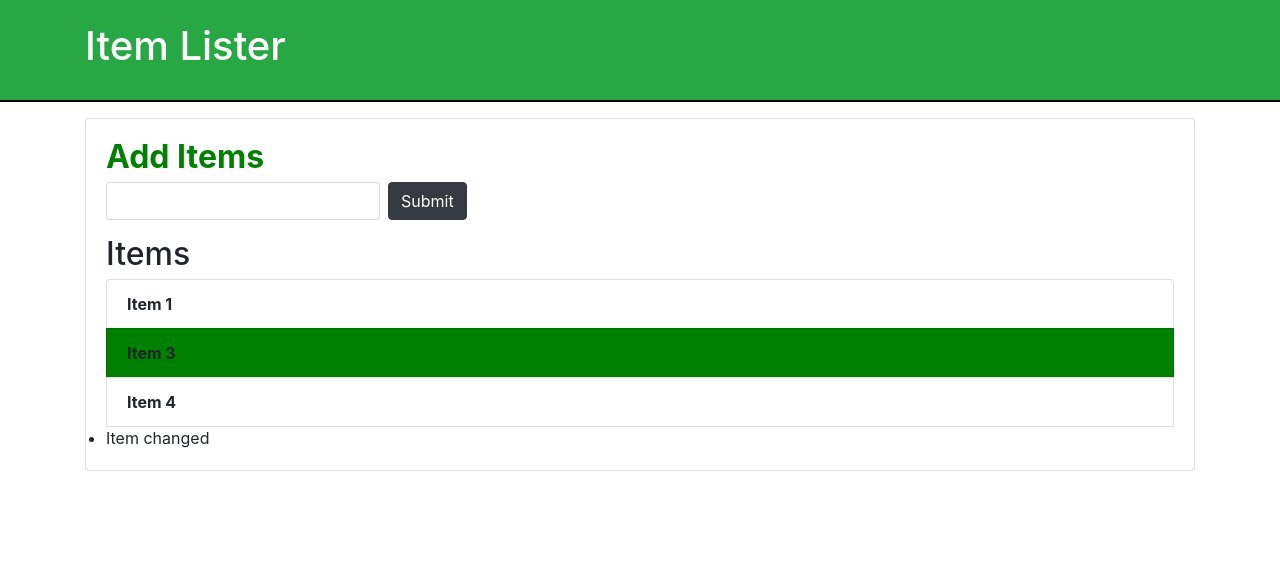
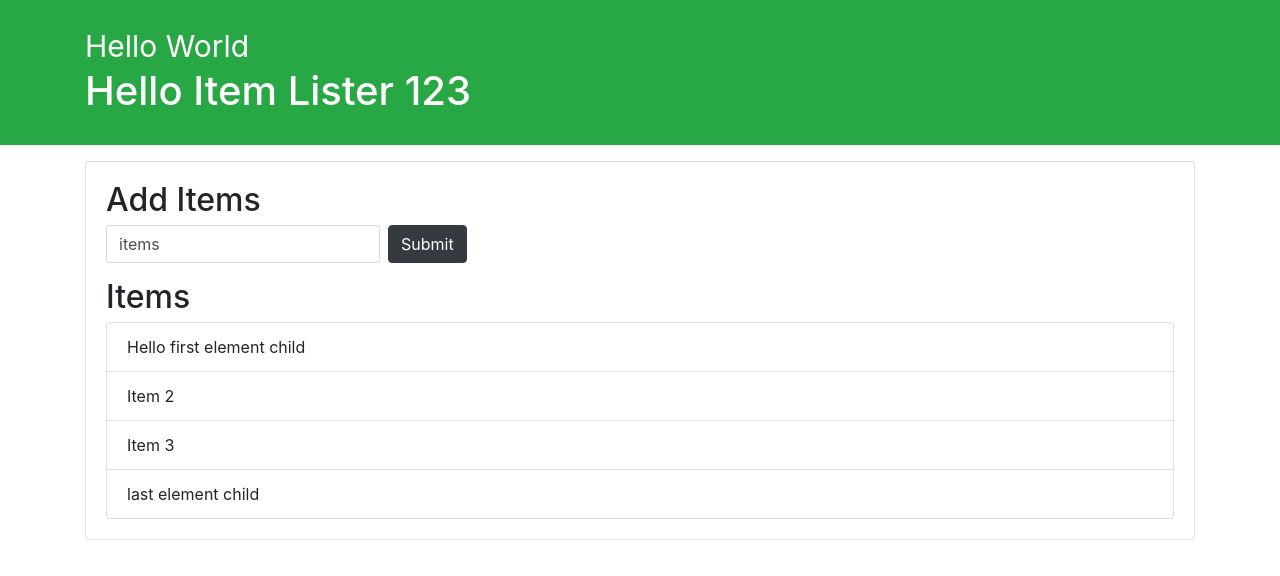
Before and after one commit to Sayon2000/DomManipulation, a plain HTML site: page index.html in a window 1280 px wide. Drawn offline with nearby package versions, Linux system fonts and the light colour scheme.

Commit message:
dom traversal

```diff
--- a/index.html
+++ b/index.html
@@ -26,7 +26,6 @@
       <li class="list-group-item">Item 2</li>
       <li class="list-group-item">Item 3</li>
       <li class="list-group-item">Item 4</li>
-      <li>Item 5</li>
     </ul>
    </div>
   </div>
--- a/script.js
+++ b/script.js
@@ -1,19 +1,48 @@
-document.title = "New title"
-document.getElementById("main-header").style.borderBottom = "2px solid black";
-let title = document.querySelector("#main .title")
-title.style.fontWeight = "bold"
-title.style.color ="green"
+// document.title = "New title"
+// document.getElementById("main-header").style.borderBottom = "2px solid black";
+// let title = document.querySelector("#main .title")
+// title.style.fontWeight = "bold"
+// title.style.color ="green"
 
 
-let li = document.getElementsByClassName("list-group-item");
-li[2].style.backgroundColor ="green"
+// let li = document.getElementsByClassName("list-group-item");
+// li[2].style.backgroundColor ="green"
 
-for(let i=0;i<li.length;i++){
-    li[i].style.fontWeight ="bold"
-}
+// for(let i=0;i<li.length;i++){
+//     li[i].style.fontWeight ="bold"
+// }
 
-document.getElementsByTagName('li')[4].innerText = "Item changed"
-// document.getElementsByClassName('list-group-item')[4]
-let ql = document.querySelectorAll('.list-group-item')
-ql[1].style.background = "green"
-ql[1].style.display ="none"
+// document.getElementsByTagName('li')[4].innerText = "Item changed"
+// // document.getElementsByClassName('list-group-item')[4]
+// let ql = document.querySelectorAll('.list-group-item')
+// ql[1].style.background = "green"
+// ql[1].style.display ="none"
+
+
+let lists = document.querySelector("#items")
+console.log(lists.parentElement)
+console.log(lists.firstChild)
+console.log(lists.lastChild)
+lists.lastElementChild.textContent = 'last element child'
+lists.firstElementChild.textContent = 'first element child'
+document.querySelector('form input').setAttribute("value" , "items")
+console.log(lists.previousElementSibling)
+
+let newDiv = document.createElement('div')
+newDiv.className = 'hello'
+newDiv.id = 'hello1'
+
+let textnode = document.createTextNode("Hello World")
+newDiv.appendChild(textnode)
+
+let container = document.querySelector('header .container')
+let h1 = document.querySelector("#header-title")
+
+container.insertBefore(newDiv , h1)
+newDiv.style.fontSize ="30px"
+console.log(newDiv.nextElementSibling)
+
+h1.textContent = "Hello " + h1.textContent
+console.log(h1.innerText)
+
+lists.firstElementChild.textContent = "Hello " + lists.firstElementChild.textContent
```
